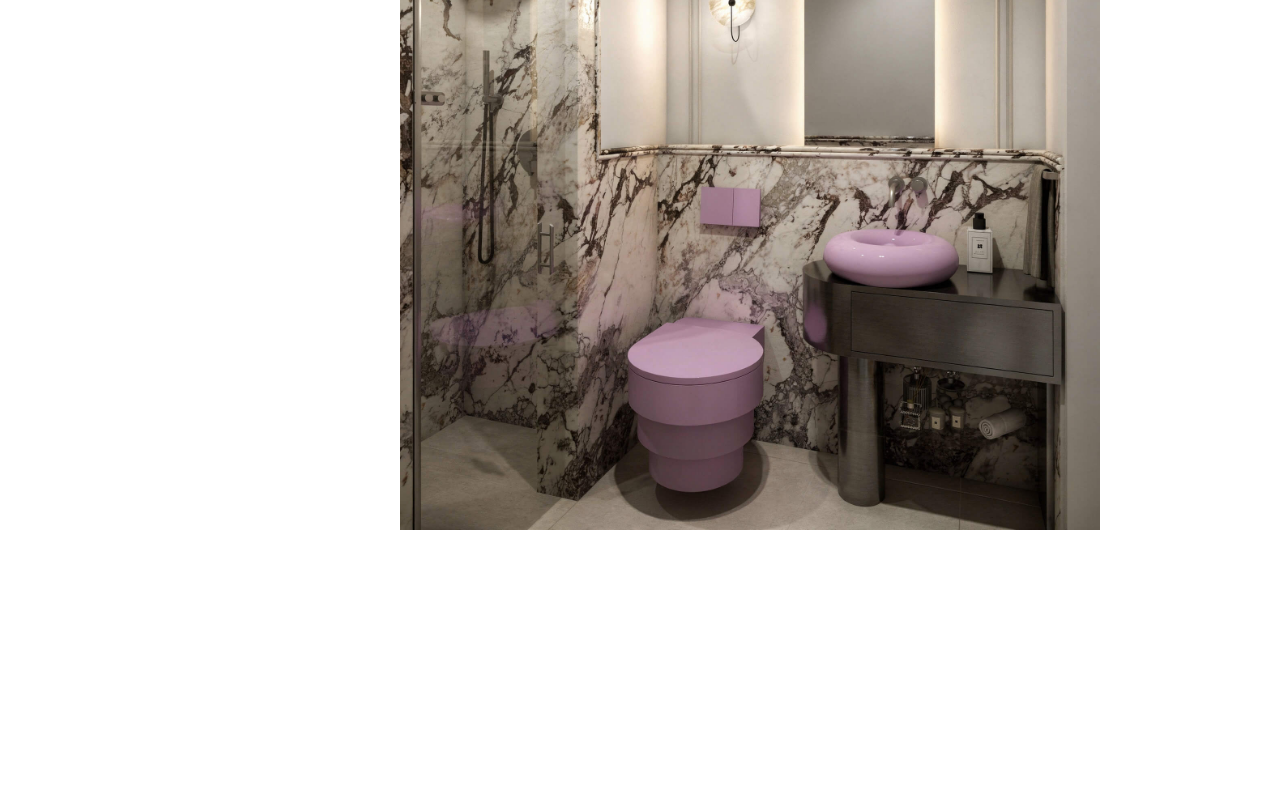
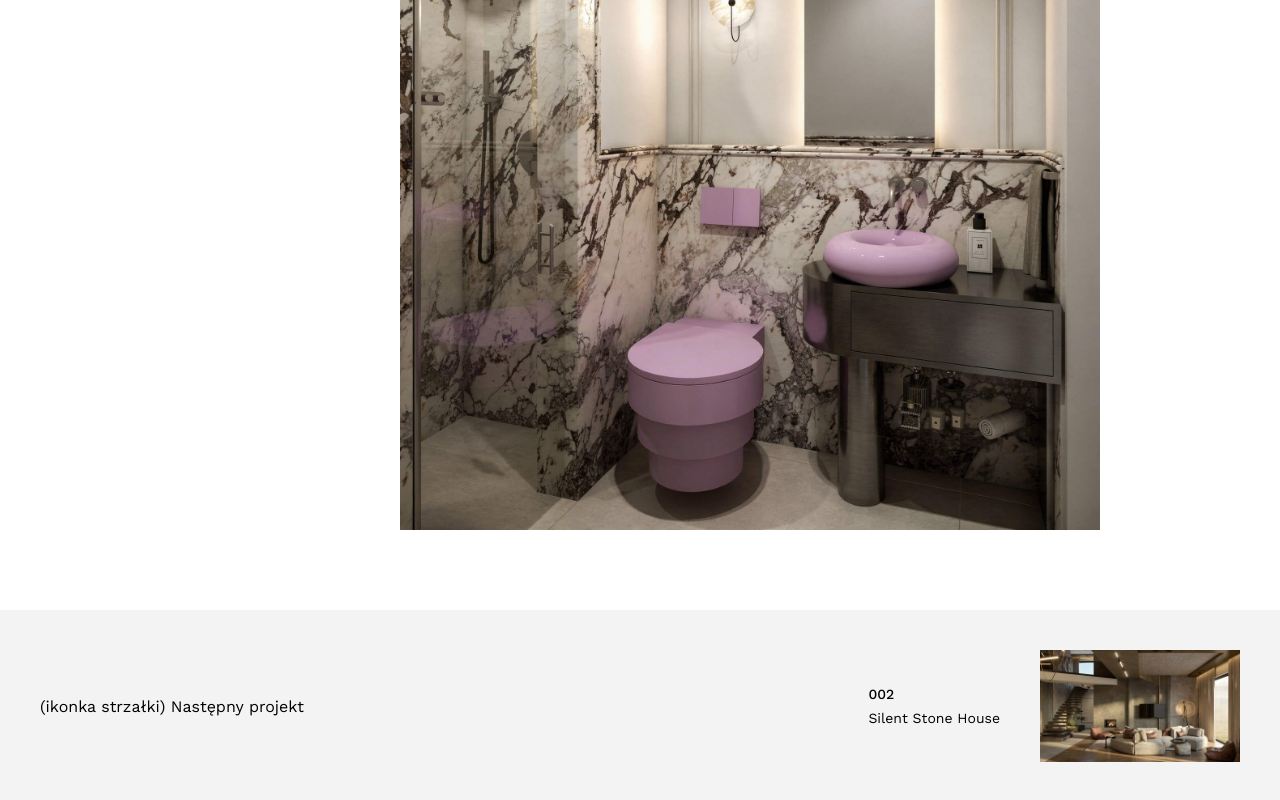
Before and after one commit to kand-studio/kand-studio-website, a React (Create React App) app: page /project/001 in a window 1280 px wide. Shown: the part 5980-6780 px from the top of the page. Before the commit the page ends 6670 px from the top, so only its background shows below. Built offline with nearby package versions, Linux system fonts and the light colour scheme.

Commit message:
update 10.05

```diff
--- a/src/App.js
+++ b/src/App.js
@@ -17,9 +17,10 @@ function App() {
 
   const location = useLocation();
   const isHome = location.pathname === "/";
+  const isProjectPage = location.pathname.includes("project");
 
   useEffect(() => {
-    const isProjectPage = location.pathname.includes("project-00");
+    const isProjectPage = location.pathname.includes("project");
 
     if (!isProjectPage) {
       document.body.classList.remove(
@@ -30,7 +31,7 @@ function App() {
   }, [location.pathname]);
 
   return (
-    <div className={`container ${isHome ? "" : "container--padding-bottom"}`}>
+    <div className={`container ${(isHome || isProjectPage) ? "" : "container--padding-bottom"}`}>
       <Navbar />
       <Routes>
         <Route path="/" element={<Home />} />
--- a/src/BUGI.html
+++ b/src/BUGI.html
@@ -1,6 +1,5 @@
 <!--
 
-- po odświezeniu projektu nawigacja jest czarna a nie biała i jest footer
 - scroll projektów na home nie działa przy touch na mobile
-
+- na mobile biały kolor na projektach jest za długo - bo zdjęie jest teraz krótkie
 -->
--- a/src/pages/ProjectPage.tsx
+++ b/src/pages/ProjectPage.tsx
@@ -1,10 +1,17 @@
+import { Link, useParams } from "react-router-dom";
 import { useEffect, useState } from "react";
-import { useParams } from "react-router-dom";
 import { projects } from "../data/projects";
 
 function ProjectPage() {
   const { number } = useParams();
   const project = projects.find((p) => p.number === number);
+
+  const currentIndex = projects.findIndex((p) => p.number === number);
+
+  const nextProject =
+    currentIndex !== -1
+      ? projects[(currentIndex + 1) % projects.length]
+      : null;
 
   const [scroll, setScroll] = useState(0);
 
@@ -31,6 +38,10 @@ function ProjectPage() {
 
     return () => window.removeEventListener("scroll", handleScroll);
   }, []);
+
+  useEffect(() => {
+    window.scrollTo(0, 0);
+  }, [number]);
 
   if (!project) return <div>Projekt nie istnieje</div>;
 
@@ -118,6 +129,29 @@ function ProjectPage() {
         </div>
       </section>
 
+      {/* DOKOŃCZYĆ TO NIZEJ - wyrównac padding tez do kolumn?, inny kolor?  */}
+
+      {nextProject && (
+        <section className="project__next-project">
+          <Link to={`/project/${nextProject.number}`}>
+            <p>(ikonka strzałki) Następny projekt</p>
+
+            <div className="project__next-project__content">
+              <div className="project__next-project__content--title">
+                <p>{nextProject.number}</p>
+                <h2>{nextProject.title}</h2>
+              </div>
+
+              <img
+                src={nextProject.cover}
+                alt={nextProject.title}
+                className="project__next-project__content--img"
+              />
+            </div>
+          </Link>
+        </section>
+      )}
+
     </div>
   );
 }
--- a/src/style/_about.scss
+++ b/src/style/_about.scss
@@ -46,9 +46,6 @@
     &__main {
       max-width: 700px;
       color: var(--text);
-      @media (min-width: 992px) {
-        margin-top: 130.5px;
-      }
     }
 
     &__title {
--- a/src/style/_dark-mode.scss
+++ b/src/style/_dark-mode.scss
@@ -5,7 +5,8 @@
     --bg: #ffffff;
     --text: #000000;
     --card: #f5f5f5;
-    --gray: #828282;;
+    --gray: #828282;
+    --bg-gray: #f4f3f3;
 
     --instaIcon: url("../media/icons/insta-black.png");
     --logo: url("../media/logos/logo-black.png");
@@ -17,6 +18,7 @@ body.dark {
     --text: #f5f5f5;
     --card: #1a1a1a;
     --gray: #828282;
+    --bg-gray: #161616;
 
     --instaIcon: url("../media/icons/insta-white.png");
     --logo: url("../media/logos/logo-white.png");
--- a/src/style/_project.scss
+++ b/src/style/_project.scss
@@ -142,5 +142,66 @@
     }
   }
 
+  &__next-project {
+    width: 100%;
+    background-color: var(--bg-gray);
+
+    a {
+      text-decoration: none;
+      display: flex;
+      flex-direction: column;
+      padding: 40px 40px 64px 40px;
+      color: var(--text);
+
+      @media (min-width: 992px) {
+        flex-direction: row;
+        justify-content: space-between;
+        align-items: center;
+        padding: 40px;
+      }
+    }
+
+    &__content {
+      display: flex;
+      flex-direction: column;
+      margin-top: 24px;
+
+      @media (min-width: 992px) {
+        flex-direction: row;
+        align-items: center;
+         margin-top: 0px;
+      }
+
+      &--title {
+        margin: 0 0 20px 0 ;
+        @media (min-width: 992px) {
+          margin: 0 40px 0 0 ;
+        }
+
+        p {
+          font-size: 14px;
+          font-weight: 500;
+          color: var(--text);
+          margin-bottom: 8px;
+        }
+
+        h2 {
+          font-size: 20px;
+          font-weight: 400;
+          color: var(--text);
+
+          @media (min-width: 992px) {
+            font-size: 14px;
+          }
+        }
+      }
+
+      &--img {
+        width: 200px;
+        height: 112px;
+      }
+    }
+  }
+
   scroll-behavior: smooth;
 }
--- a/src/style/style.css
+++ b/src/style/style.css
@@ -7,6 +7,7 @@
   --text: #000000;
   --card: #f5f5f5;
   --gray: #828282;
+  --bg-gray: #f4f3f3;
   --instaIcon: url("../media/icons/insta-black.png");
   --logo: url("../media/logos/logo-black.png");
   --logoSmall: url("../media/logos/logo-black-small.png");
@@ -17,6 +18,7 @@ body.dark {
   --text: #f5f5f5;
   --card: #1a1a1a;
   --gray: #828282;
+  --bg-gray: #161616;
   --instaIcon: url("../media/icons/insta-white.png");
   --logo: url("../media/logos/logo-white.png");
   --logoSmall: url("../media/logos/logo-white-small.png");
@@ -386,11 +388,6 @@ body.footer-hero .footer {
 .about__content__main {
   max-width: 700px;
   color: var(--text);
-}
-@media (min-width: 992px) {
-  .about__content__main {
-    margin-top: 130.5px;
-  }
 }
 .about__content__title {
   font-size: 14px;
@@ -877,6 +874,65 @@ body.footer-hero .footer {
 .project__content__gallery img {
   width: 100%;
 }
+.project__next-project {
+  width: 100%;
+  background-color: var(--bg-gray);
+}
+.project__next-project a {
+  text-decoration: none;
+  display: flex;
+  flex-direction: column;
+  padding: 40px 40px 64px 40px;
+  color: var(--text);
+}
+@media (min-width: 992px) {
+  .project__next-project a {
+    flex-direction: row;
+    justify-content: space-between;
+    align-items: center;
+    padding: 40px;
+  }
+}
+.project__next-project__content {
+  display: flex;
+  flex-direction: column;
+  margin-top: 24px;
+}
+@media (min-width: 992px) {
+  .project__next-project__content {
+    flex-direction: row;
+    align-items: center;
+    margin-top: 0px;
+  }
+}
+.project__next-project__content--title {
+  margin: 0 0 20px 0;
+}
+@media (min-width: 992px) {
+  .project__next-project__content--title {
+    margin: 0 40px 0 0;
+  }
+}
+.project__next-project__content--title p {
+  font-size: 14px;
+  font-weight: 500;
+  color: var(--text);
+  margin-bottom: 8px;
+}
+.project__next-project__content--title h2 {
+  font-size: 20px;
+  font-weight: 400;
+  color: var(--text);
+}
+@media (min-width: 992px) {
+  .project__next-project__content--title h2 {
+    font-size: 14px;
+  }
+}
+.project__next-project__content--img {
+  width: 200px;
+  height: 112px;
+}
 .project {
   scroll-behavior: smooth;
 }
```
Also changed, not shown: src/TODO.html (+3 -5 lines), 1 other file (tests, documents, lock files or other folders).
